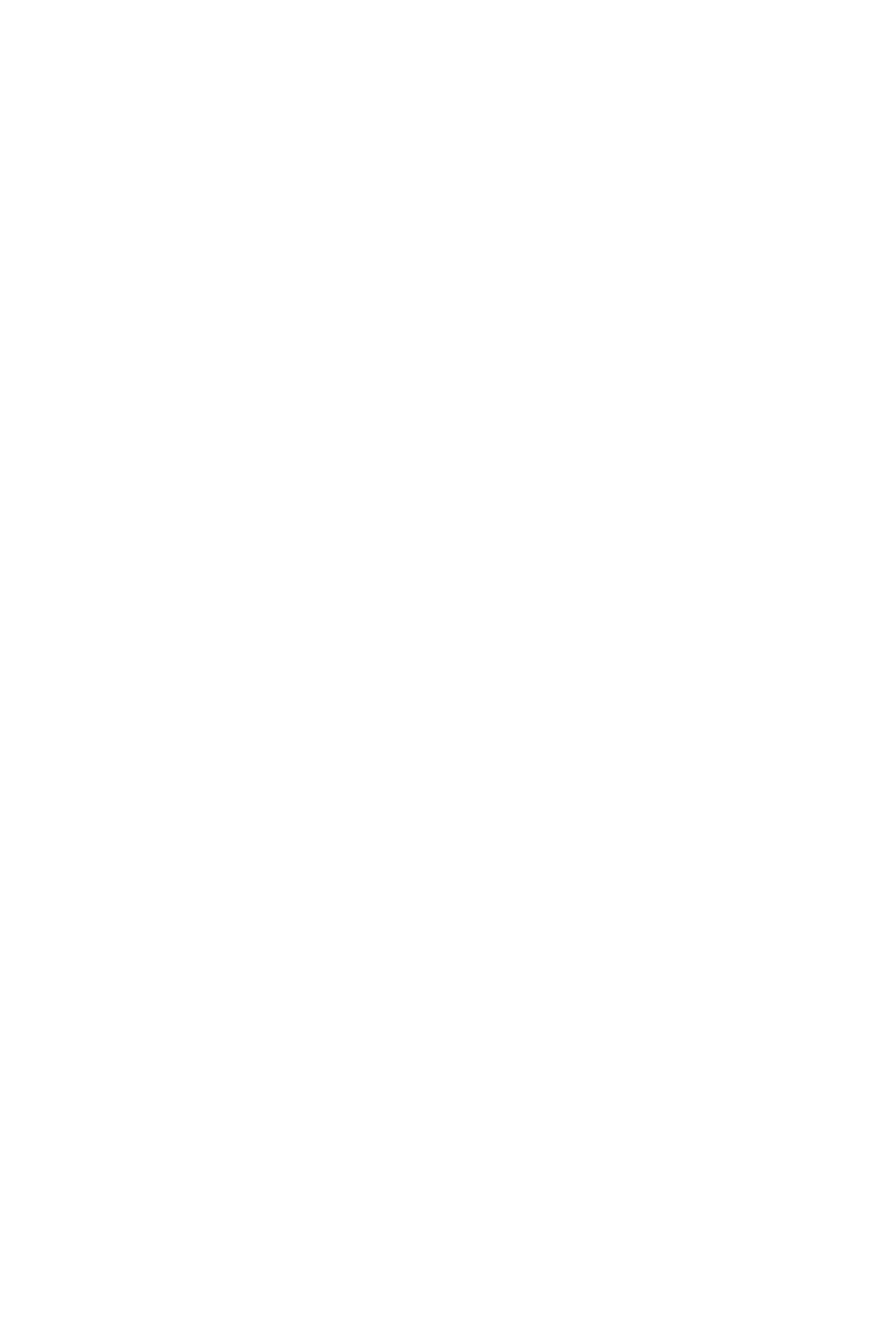
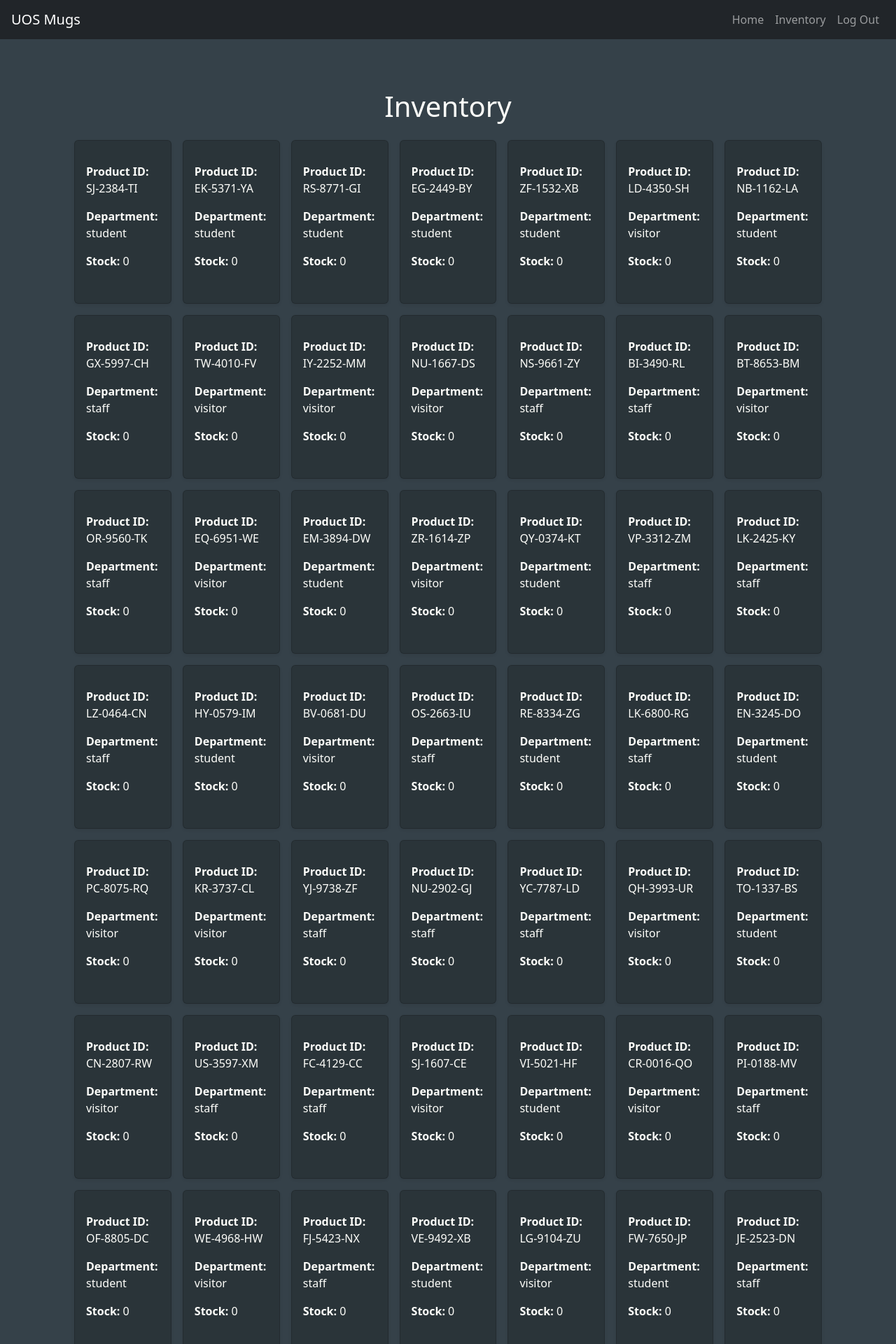
Before and after one commit to SomeshRohilla/hackathon_challenge, a Django app: page /stockedit/ in a window 1280 px wide. Before the commit the part shown is empty. Shown: the top 1920 px of the page at 70% size. Before the commit the page ends 800 px from the top, so only its background shows below. Run offline with Django 5.2, Linux system fonts and the light colour scheme; data comes from the database, SQL or seed files in the repository.

Commit message:
final pshhhhhhhhh by poppy

```diff
--- a/hackathonchallenge/templates/sidebar.html
+++ b/hackathonchallenge/templates/sidebar.html
@@ -8,7 +8,7 @@
     <div class="collapse navbar-collapse" id="topNav">
         <ul class="navbar-nav ms-auto">
             <li class="nav-item"><a class="nav-link" href="{% url 'home' %}">Home</a></li>
-            <li class="nav-item"><a class="nav-link" href="{% url 'stockedit' %}">Edit Stock</a></li>
+            <li class="nav-item"><a class="nav-link" href="{% url 'stockedit' %}">Inventory</a></li>
             <li class="nav-item"><a class="nav-link" href="{% url 'login' %}">Log Out</a></li>
         </ul>
     </div>
--- a/hackathonchallenge/templates/stockedit.html
+++ b/hackathonchallenge/templates/stockedit.html
@@ -0,0 +1,21 @@
+{% extends 'base.html' %}
+{% block content %}
+<div class="container mt-5">
+    <h1 class="text-center mb-4">Inventory</h1>
+    <div class="row g-3">
+        {% for product in product %}
+        <div class="col">
+            <div class="card shadow-sm p-3 h-100">
+                <p class="mb-3">
+                    <p><strong>Product ID:</strong> {{ product.product_id}}</p>
+                    <p><strong>Department:</strong> {{ product.department}}</p>
+                    <p><strong>Stock:</strong> {{ product.current_stock}}</p>
+                </p>
+                <div class="mt-auto">
+                </div>
+            </div>
+        </div>
+        {% endfor %}
+    </div>
+</div>
+{% endblock %}
--- a/salesapp/views.py
+++ b/salesapp/views.py
@@ -34,7 +34,12 @@ def home(request):
 
 
 def stockedit(request):
-    return render(request, "stockedit.html")
+    context = {}
+    product = Product.objects.all()
+    context['product']=product
+    return render(request,'stockedit.html' , context)
+
+
 
 
 def aipredict(request):
```
